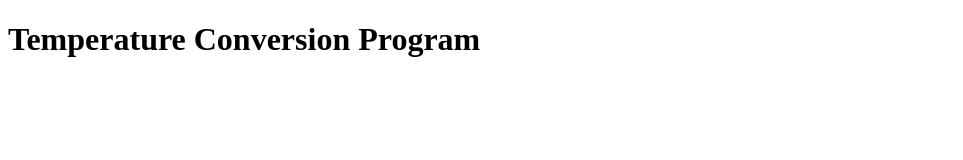
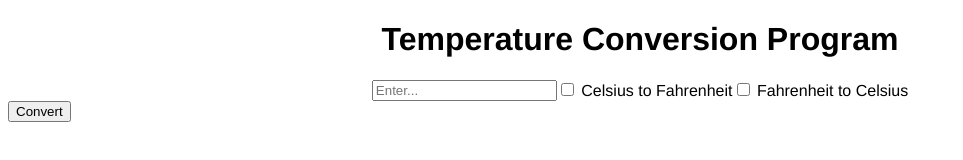
Before and after one commit to cbxiii/tempconversion, a plain HTML site: page index.html in a window 1280 px wide. Shown: the whole page, without its empty margins (0-963 px from the left). Drawn offline with Linux system fonts and the light colour scheme.

Commit message:
added html and css code rn

```diff
--- a/index.html
+++ b/index.html
@@ -4,9 +4,26 @@
     <meta charset="UTF-8">
     <meta name="viewport" content="width=device-width, initial-scale=1.0">
     <title>Temperature Conversion Program</title>
+    <link rel="stylesheet" href="style.css">
 </head>
 <body>
     <h1>Temperature Conversion Program</h1>
 
+    <div class="inputContainer">
+        <input type="number" id="myInput" placeholder="Enter..."/>
+        <div class="cToFContainer">
+            <input type="checkbox" id="cToFCheckbox" />
+            <label for="cToFCheckbox">Celsius to Fahrenheit</label>
+        </div>
+        <div class="fToCContainer">
+            <input type="checkbox" id="fToCCheckbox" />
+            <label for="fToCCheckbox">Fahrenheit to Celsius</label>
+        </div>
+    </div>
+    <button id="convertButton">Convert</button>
+
+
+    <p id="conversionResult"></p>
+    <script src="index.js"></script>
 </body>
 </html>
--- a/style.css
+++ b/style.css
@@ -0,0 +1,20 @@
+body {
+    font-family: Helvetica;
+}
+h1 {
+    text-align: center;
+}
+
+
+.inputContainer {
+    display: flex;
+    justify-content: center;
+    align-items: center;
+}
+
+#convertButton {
+    display: flex;
+    justify-content: center;
+    align-items: center;
+
+}
```
